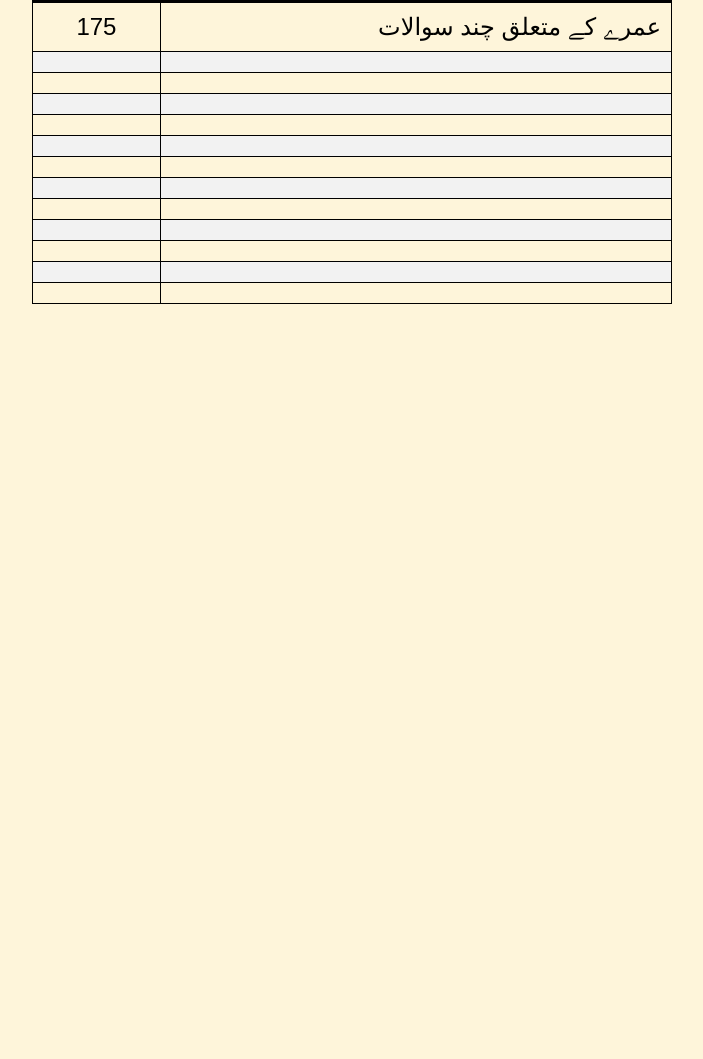
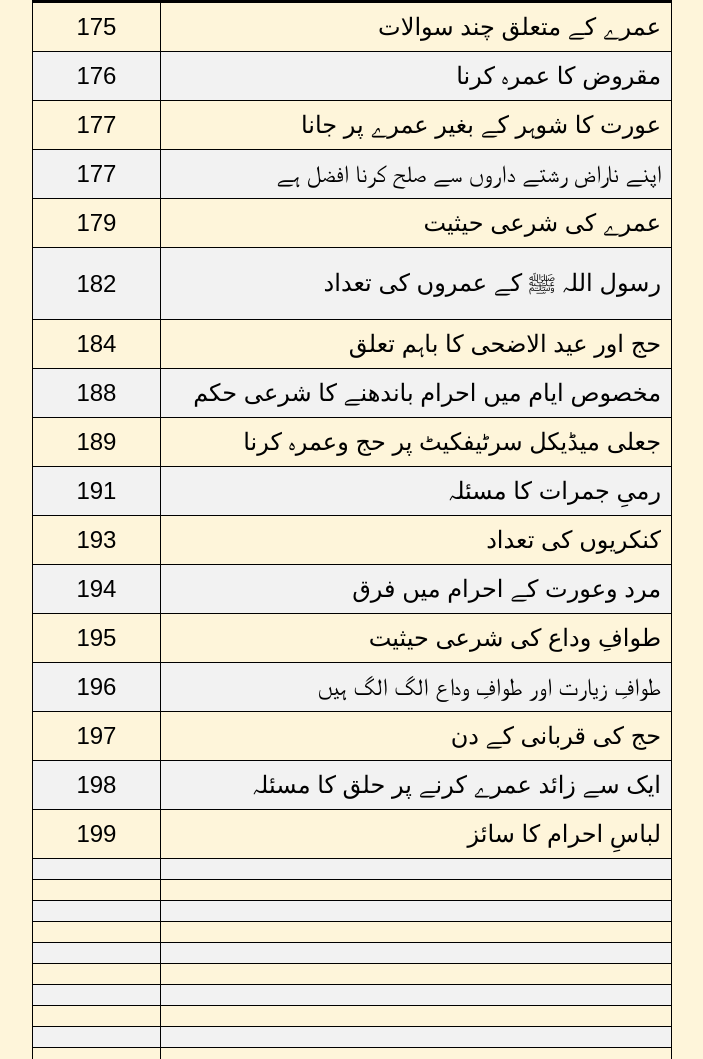
Before and after one commit to amctech106/Book-index, a plain HTML site: page hajj.html in a window 1280 px wide. Shown: the part 3105-4164 px from the top of the page, without its empty margins (288-991 px from the left). Before the commit the page ends 3429 px from the top, so only its background shows below. Drawn offline with Linux system fonts and the light colour scheme; a web font is replaced by a local one.

Commit message:
hajj 7 completed

```diff
--- a/hajj.html
+++ b/hajj.html
@@ -229,13 +229,70 @@
   <td>175</td>
 </tr>
 <tr>
-  <td></td>
-  <td></td>
+  <td>مقروض کا عمرہ کرنا</td>
+  <td>176</td>
 </tr>
 <tr>
-  <td></td>
-  <td></td>
+  <td>عورت کا شوہر کے بغیر عمرے پر جانا</td>
+  <td>177</td>
 </tr>
+<tr>
+  <td>اپنے ناراض رشتے داروں سے صلح کرنا افضل ہے</td>
+  <td>177</td>
+</tr>
+<tr>
+  <td>عمرے کی شرعی حیثیت</td>
+  <td>179</td>
+</tr>
+<tr>
+  <td>رسول اللہ ﷺ کے عمروں کی تعداد</td>
+  <td>182</td>
+</tr>
+<tr>
+  <td>حج اور عید الاضحی کا باہم تعلق</td>
+  <td>184</td>
+</tr>
+<tr>
+  <td>مخصوص ایام میں احرام باندھنے کا شرعی حکم</td>
+  <td>188</td>
+</tr>
+<tr>
+  <td>جعلی میڈیکل سرٹیفکیٹ پر حج وعمرہ کرنا</td>
+  <td>189</td>
+</tr>
+<tr>
+  <td>رمیِ جمرات کا مسئلہ</td>
+  <td>191</td>
+</tr>
+<tr>
+  <td>کنکریوں کی تعداد</td>
+  <td>193</td>
+</tr>
+<tr>
+  <td>مرد وعورت کے احرام میں فرق</td>
+  <td>194</td>
+</tr>
+<tr>
+  <td>طوافِ وداع کی شرعی حیثیت</td>
+  <td>195</td>
+</tr>
+<tr>
+  <td>طوافِ زیارت اور طوافِ وداع الگ الگ ہیں</td>
+  <td>196</td>
+</tr>
+<tr>
+  <td>حج کی قربانی کے دن</td>
+  <td>197</td>
+</tr>
+<tr>
+  <td>ایک سے زائد عمرے کرنے پر حلق کا مسئلہ</td>
+  <td>198</td>
+</tr>
+<tr>
+  <td>لباسِ احرام کا سائز</td>
+  <td>199</td>
+</tr>
+
 <tr>
   <td></td>
   <td></td>
```
